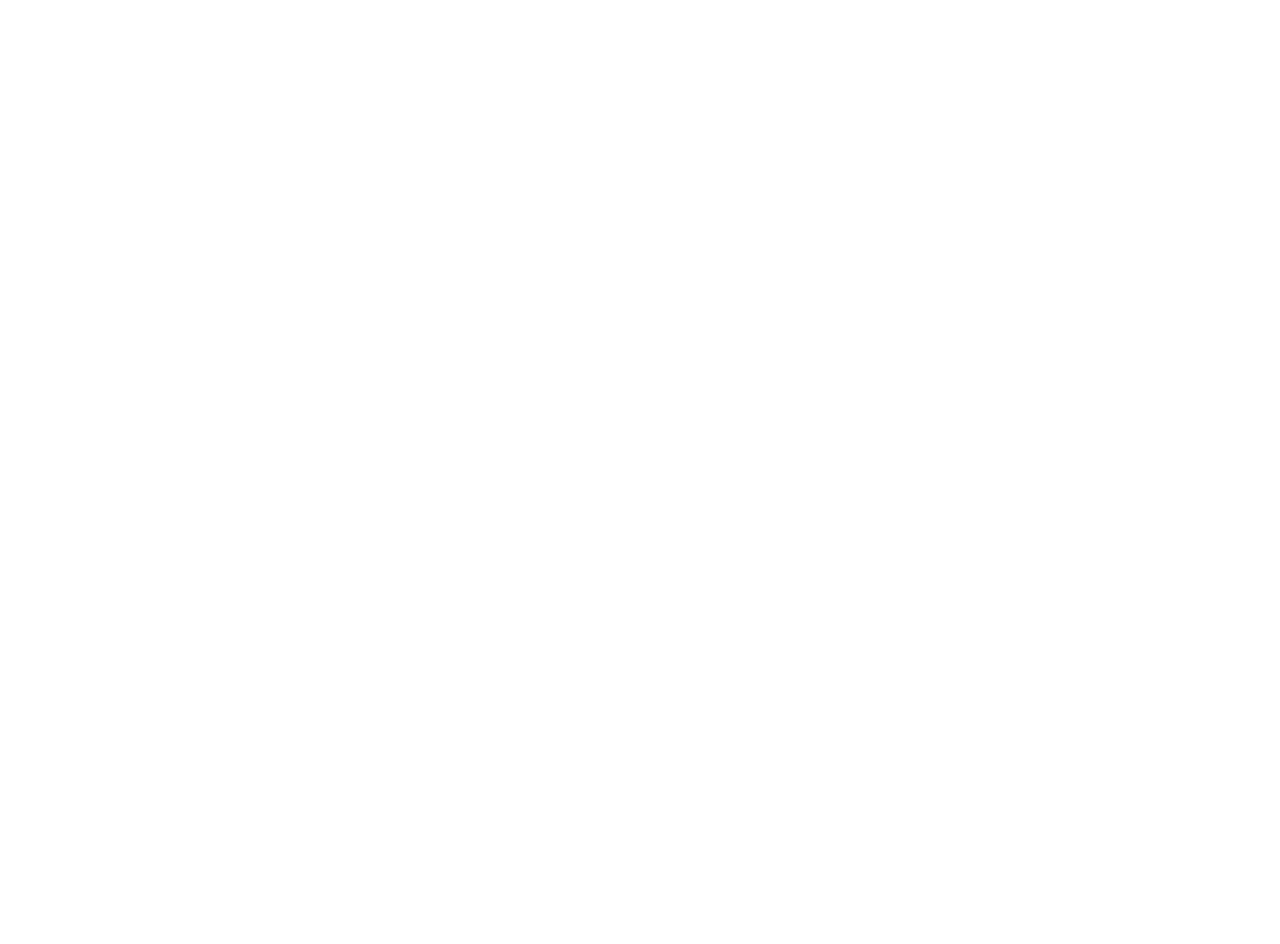
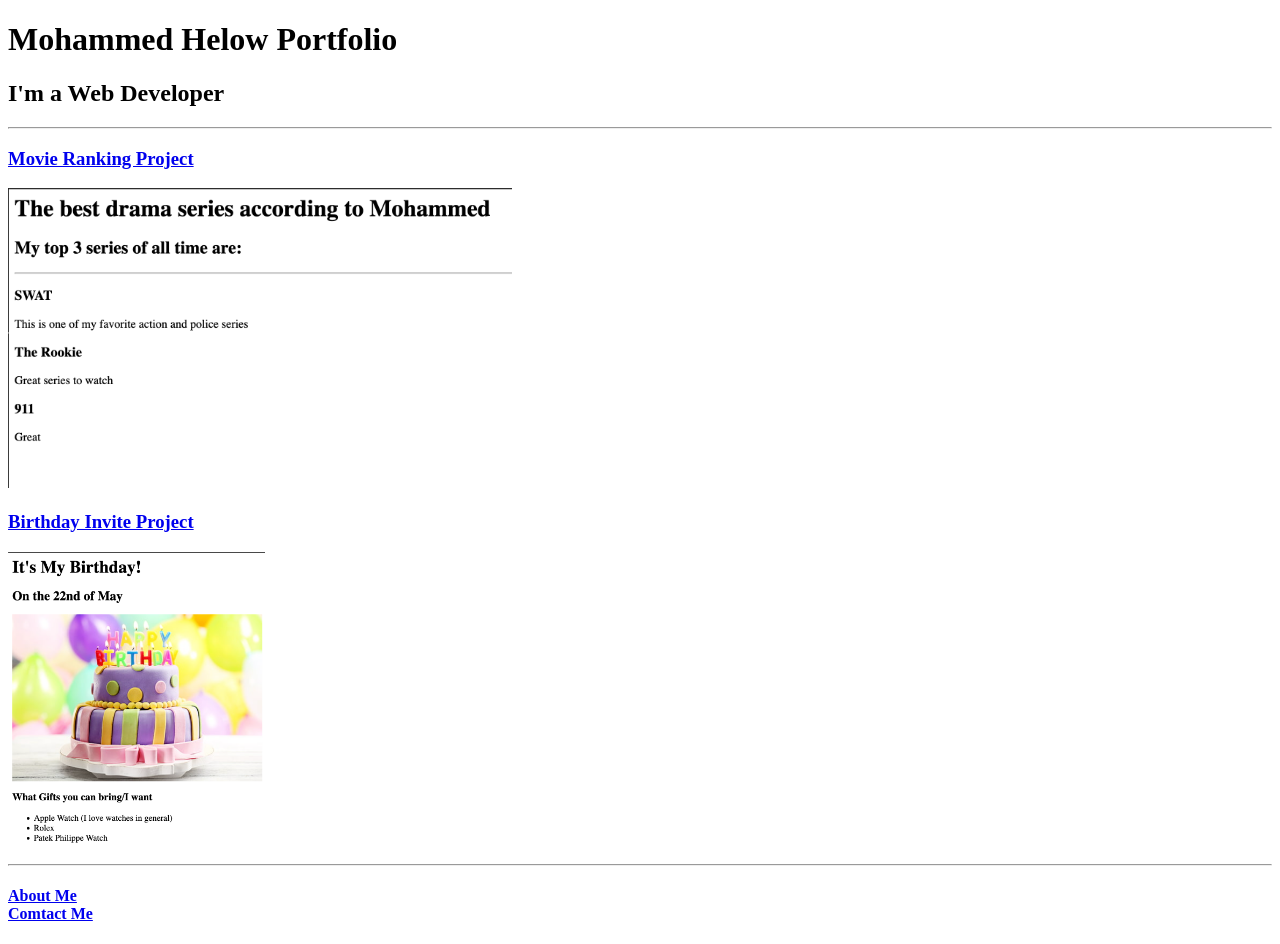
Before and after one commit to MohammedHelow/html-portfolio, a plain HTML site: page index.html in a window 1280 px wide. Before the commit the page ends 800 px from the top, so only its background shows below. Drawn offline with Linux system fonts and the light colour scheme.

Commit message:
Add files via upload

```diff
--- a/index.html
+++ b/index.html
@@ -1,6 +1,33 @@
 <!-- TODO 1: Create the HTML Boilerplate -->
+ <!DOCTYPE html>
+ <html lang="en">
+ <head>
+    <meta charset="UTF-8">
+    <meta name="viewport" content="width=device-width, initial-scale=1.0">
+    <title>Mohammed Helow</title>
+ </head>
+ <body>
+    <h1>Mohammed Helow Portfolio</h1>
+    <h2>I'm a Web Developer</h2>
+    <hr>
+
+
+    <h3><a href="./public/movie-ranking.html">Movie Ranking Project</a> </h3>
+    <img src="./assets/images/Movie-rank.png" height="300"/>
+
+    <h3><a href="./public/birthday-invite.html">Birthday Invite Project</a> </h3>
+    <img src="./assets/images/Birthday-invide.png" height="300"/>
+    <hr>
+
+    <h4>
+        <a href="./public/about.html">About Me</a> <br>
+        <a href="./public/contact.html">Comtact Me</a>
+    </h4>
+ </body>
+ </html>
 
 <!-- TODO 2: Add Your previous projects' HTML into the public folder -->
+
 
 <!-- TODO 3: Take screenshots of your project previews and add the images to the images folder -->
 
```
